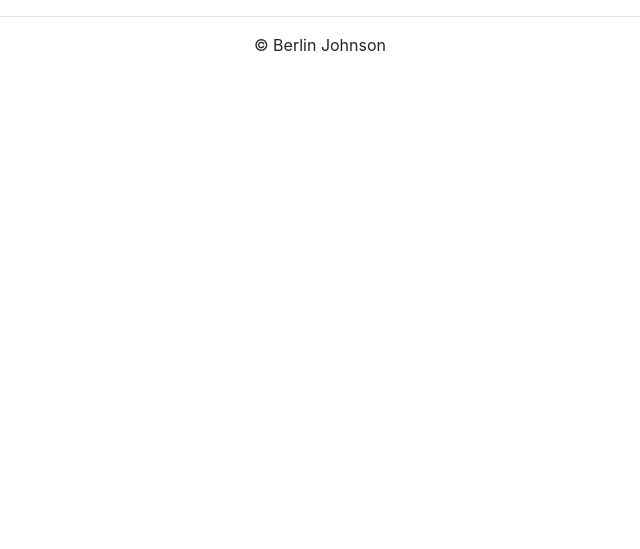
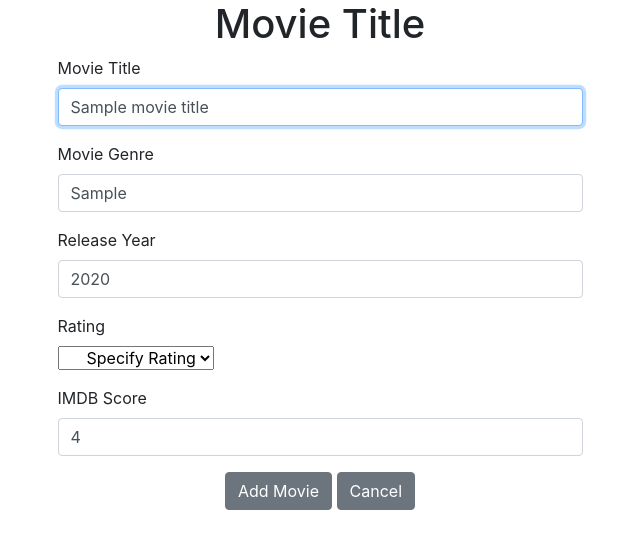
Before and after one commit to blackbear1186/Php_School_Projects, a PHP site: template Movies-forms/view/movie_add.php in a window 1280 px wide. Shown: the top 549 px of the page, without its empty margins (320-960 px from the left). Run offline with PHP 8.4, Linux system fonts and the light colour scheme; the template is opened without the code that fills it: most values are stand-ins (such as "Sample title", 1, 10 or a date in 2020); data that the repository does not hold is empty; some libraries are stand-ins or nearby versions.

Commit message:
Filled out movie_add.php

```diff
--- a/Movies-forms/view/movie_add.php
+++ b/Movies-forms/view/movie_add.php
@@ -1 +1,40 @@
-<?php
+<?php include 'header.php'; ?>
+<h1 class="text-center">Movie Title</h1>
+
+<form action="." method="post" class="col-lg-6 mx-auto">
+    <div class="form-group">
+        <label for="movie-title">Movie Title</label>
+        <input type="text" name="movie-title" id="movie-title" class="form-control" placeholder="Movie Title"
+        value="<?php if (!is_null($movieTitle)) echo $movieTitle; ?>" autofocus>
+    </div>
+    <div class="form-group">
+        <label for="movie-genre">Movie Genre</label>
+        <input type="text" name="movie-genre" id="movie-genre" class="form-control" placeholder="Movie Genre"
+               value="<?php if (!is_null($movieGenre)) echo $movieGenre; ?>">
+    </div>
+    <div class="form-group">
+        <label for="release-year">Release Year</label>
+        <input type="text" name="release-year" id="release-year" class="form-control" placeholder=
+        "Year of Release" value="<?php if (!is_null($releaseYear)) echo $releaseYear; ?>">
+    </div>
+    <div class="form-group">
+        <label for="movie-rating">Rating</label>
+        <select class="custom-control" name="movie-rating" id="movie-rating">
+            <option value="choose">Specify Rating</option>
+            <option value="G" <?php if($movieRating === 'G') echo 'selected'; ?>>G</option>
+            <option value="PG" <?php if($movieRating === 'PG') echo 'selected'; ?>>PG</option>
+            <option value="PG-13" <?php if($movieRating === 'PG-13') echo 'selected'; ?>>PG-13</option>
+            <option value="R" <?php if($movieRating === 'R') echo 'selected'; ?>>R</option>
+        </select>
+    </div>
+    <div class="form-group">
+        <label for="imdb-score">IMDB Score</label>
+        <input type="text" name="imdb-score" id="imdb-score" class="form-control" placeholder="IMDB Score"
+               value="<?php if (!is_null($imdbRating)) echo $imdbRating; ?>">
+    </div>
+    <div class="form-group text-center">
+        <input type="hidden" name="action" value="add-movie">
+        <input type="submit" class="btn btn-secondary" value="Add Movie">
+        <a href="." class="btn btn-secondary">Cancel</a>
+    </div>
+</form>
```
